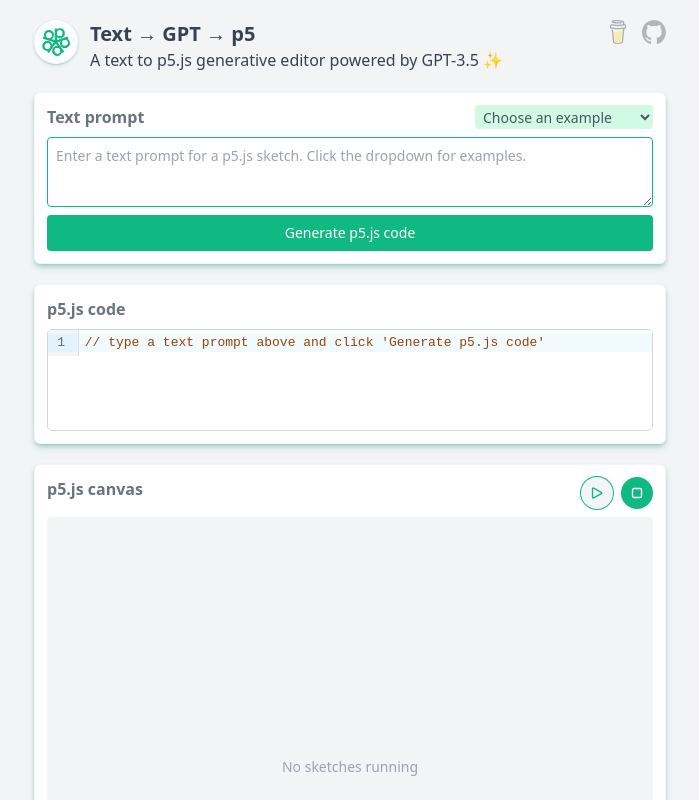
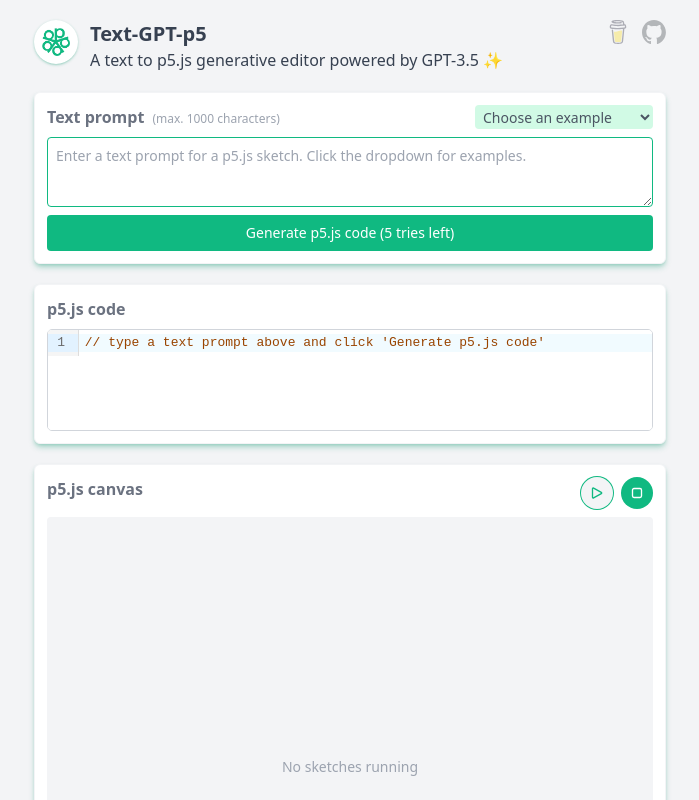
Before and after one commit to mattelim/text-gpt-p5-app, a Next.js app: page / in a window 1280 px wide. Shown: the top 800 px of the page, without its empty margins (290-989 px from the left). Built offline with nearby package versions, Linux system fonts and the light colour scheme.

Commit message:
Added character and client-side limits

```diff
--- a/pages/components/TextInput.js
+++ b/pages/components/TextInput.js
@@ -1,13 +1,18 @@
-export default function TextInput({textInput, onChange, onSubmit, waiting, selectVal, selectChange, egArray}) {
+export default function TextInput({textInput, onChange, onSubmit, waiting, selectVal, selectChange, egArray, freeGen, charCount}) {
     return (
       <div className="rounded-md border border-gray-100 shadow-md shadow-emerald-600/30 bg-white p-3">
-        <div className="flex justify-between">
-          <h3 className="font-semibold text-gray-500 mb-2">Text prompt</h3>
+        <div className="flex justify-between xs:mb-2">
+          <h3 className="font-semibold text-gray-500">
+            Text prompt
+            {charCount > 0 ?
+            <span className="text-xs font-normal text-gray-400 ml-2 hidden xs:inline">({charCount}/1000 characters)</span>
+            : <span className="text-xs font-normal text-gray-400 ml-2 hidden xs:inline">(max. 1000 characters)</span> }
+          </h3>
           <select
             name="examples"
             id="eg-select"
             value={selectVal}
-            className="bg-emerald-100 mb-2 rounded text-sm px-1 text-gray-600"
+            className="bg-emerald-100 rounded text-sm px-1 text-gray-600"
             onChange={selectChange}
             >
               <option value="">Choose an example</option>
@@ -17,6 +22,9 @@
               )}
           </select>
         </div>
+        {charCount > 0 ?
+            <p className="text-xs font-normal text-gray-400 mb-2 xs:hidden">({charCount}/1000 characters)</p>
+            : <p className="text-xs font-normal text-gray-400 mb-2 xs:hidden">(max. 1000 characters)</p> }
         <form onSubmit={onSubmit} className="w-full">
           <textarea key="textarea-01" className="block min-h-[50px] xs:min-h-[70px] border-[1.5px] border-emerald-500 p-2 rounded w-full mb-2 text-sm
           disabled:border-gray-300 disabled:text-gray-600 disabled:bg-gray-100"
@@ -27,12 +35,23 @@
             onChange={onChange}
             disabled={waiting}
           />
-          { waiting ?
-          <button className="bg-gray-300 p-2 rounded w-full text-white text-sm" type="submit" disabled>
+          { freeGen < 1 ?
+            <button className="bg-gray-300 p-2 rounded w-full text-white text-sm px-3" type="submit" disabled>
+              0 tries left. Come back tomorrow!
+            </button>
+          :
+          charCount > 1000 ?
+            <button className="bg-gray-300 p-2 rounded w-full text-white text-sm px-3" type="submit" disabled>
+              Exceeded character limit, please delete some text.
+            </button>
+          :
+          waiting ?
+          <button className="bg-gray-300 p-2 rounded w-full text-white text-sm px-3" type="submit" disabled>
             <img src="loading.png" alt="loading icon" className="animate-spin w-4 h-4 mr-2 inline" />
             Generating p5.js code...
           </button>
-          : <button className="bg-emerald-500 p-2 rounded w-full text-white text-sm cursor-pointer" type="submit">Generate p5.js code</button> }
+          :
+          <button className="bg-emerald-500 p-2 rounded w-full text-white text-sm px-3 cursor-pointer" type="submit">Generate p5.js code ({freeGen} tries left)</button> }
 
         </form>
       </div>
--- a/pages/index.js
+++ b/pages/index.js
@@ -1,3 +1,5 @@
+'use client';
+
 import Head from "next/head";
 import { useState, useCallback, useEffect } from "react";
 import TextInput from "./components/TextInput";
@@ -11,6 +13,60 @@
   const [sandboxRunning, setSandboxRunning] = useState(false);
   const [logMsg, setlogMsg] = useState("");
   const [selVal, setSelVal] = useState("");
+  const [freeGen, setFreeGen] = useState(null);
+  const [charCount, setCharCount] = useState(0);
+
+  const MAX_FREE_ARTICLES = 5;
+
+  useEffect(() => {
+      // Retrieve the last access date and reset the free article count if necessary
+      const lastAccessDate = localStorage.getItem('lastAccessDate');
+      const today = new Date().toLocaleDateString();
+      if (lastAccessDate !== today) {
+        localStorage.setItem('lastAccessDate', today);
+        localStorage.setItem('freeGen', '5');
+        setFreeGen(5);
+      } else {
+        // Retrieve the free article count from local storage
+        const count = parseInt(localStorage.getItem('freeGen'));
+        if (!isNaN(count)) {
+          setFreeGen(count);
+        }
+      }
+  }, []);
+
+  function handleGenClick() {
+    // if (freeGen >= MAX_FREE_ARTICLES) {
+    //   // Redirect the user to the login page or subscription page
+    //   window.location.href = '/login';
+    // } else {
+      // Increment the free article count and save it to local storage
+      localStorage.setItem('freeGen', `${freeGen - 1}`);
+      setFreeGen(freeGen - 1);
+      // Show the article content
+    // }
+  }
+
+  // useEffect(() => {
+  //   const freeGen = JSON.parse(localStorage.getItem('freeGen'));
+  //   setFreeGen(freeGen || 5);
+  // }, []);
+
+  // if (typeof window !== 'undefined') {
+  //   console.log('we are running on the client')
+  //   const saved = localStorage.getItem("name");
+  //   const initialValue = JSON.parse(saved);
+  //   setFreeGen(initialValue || 0);
+  //   // return initialValue || "";
+  // } else {
+  //   console.log('we are running on the server');
+  // }
+  // const [freeGen, setFreeGen] = useState(() => {
+  //   // getting stored value
+  //   const saved = localStorage.getItem("name");
+  //   const initialValue = JSON.parse(saved);
+  //   return initialValue || "";
+  // });
 
   const egArray = [
     {
@@ -475,6 +531,7 @@
   function textInputChange(event) {
     event.preventDefault();
     setTextInput(event.target.value);
+    setCharCount(event.target.value.length);
   }
 
   async function textInputSubmit(event) {
@@ -500,6 +557,7 @@
       setResult(data.code);
       setSandboxRunning(true);
       setWaiting(false);
+      handleGenClick();
     } catch(error) {
       console.error(error);
       alert(error.message);
@@ -538,10 +596,60 @@
     }
   }
 
+// const maxFreeGens = 5;
+
+// // Check if the user is logged in
+// if (userLoggedIn) {
+//   // Allow unlimited access to articles
+// } else {
+//   // Retrieve the last access date and reset the free article count if necessary
+//   const lastAccessDate = localStorage.getItem('lastAccessDate');
+//   const today = new Date().toLocaleDateString();
+//   if (lastAccessDate !== today) {
+//     localStorage.setItem('lastAccessDate', today);
+//     localStorage.setItem('freeGenCount', 0);
+//   }
+//   // Check if the user has exceeded the maximum number of free articles
+//   const freeGenCount = localStorage.getItem('freeGenCount');
+//   if (freeGenCount && parseInt(freeGenCount) >= maxFreeGens) {
+//     // Redirect the user to the login page or subscription page
+//     window.location.href = '/login';
+//   } else {
+//     // Increment the free article count and save it to local storage
+//     localStorage.setItem('freeGenCount', freeGenCount ? parseInt(freeGenCount) + 1 : 1);
+//     // Allow access to the article
+//   }
+// }
+
+// const maxFreeGens = 5;
+
+// // Check if the user is logged in
+// if (userLoggedIn) {
+//   // Allow unlimited access to articles
+// } else {
+//   // Retrieve the last access date and reset the free article count if necessary
+//   const lastAccessDate = localStorage.getItem('lastAccessDate');
+//   const today = new Date().toLocaleDateString();
+//   if (lastAccessDate !== today) {
+//     localStorage.setItem('lastAccessDate', today);
+//     localStorage.setItem('freeGenCount', 0);
+//   }
+//   // Check if the user has exceeded the maximum number of free articles
+//   const freeGenCount = localStorage.getItem('freeGenCount');
+//   if (freeGenCount && parseInt(freeGenCount) >= maxFreeGens) {
+//     // Redirect the user to the login page or subscription page
+//     window.location.href = '/login';
+//   } else {
+//     // Increment the free article count and save it to local storage
+//     localStorage.setItem('freeGenCount', freeGenCount ? parseInt(freeGenCount) + 1 : 1);
+//     // Allow access to the article
+//   }
+// }
+
   return (
     <>
       <Head>
-        <title>Text → GPT → p5</title>
+        <title>Text-GPT-p5</title>
         <meta name="description" content="Turn text into p5.js code using GPT and display it" />
         <link rel="icon" href="/gpt-p5.svg" />
       </Head>
@@ -551,7 +659,7 @@
             <img src="gpt-p5-emerald.png" alt="logo" className="h-11 w-11 p-2 bg-white rounded-full shadow shadow-emerald-600/30 overflow-visible"/>
           <div className="text-gray-700">
             <h1 className="font-semibold text-xl ">
-              Text → GPT → p5
+              Text-GPT-p5
             </h1>
             <p>A text to p5.js generative editor powered by GPT-3.5 ✨</p>
           </div>
@@ -561,7 +669,7 @@
             <a href="https://www.buymeacoffee.com/mattelim" target="_blank"><img src="bmc-logo.svg" alt="buy me a coffee" className="w-8 aspect-square opacity-30 hover:opacity-100 xs:w-6"/></a>
           </div>
         </header>
-        <TextInput key="textinput-01" textInput={textInput} onChange={textInputChange} onSubmit={textInputSubmit} waiting={waiting} selectVal={selVal} selectChange={textSelectChange} egArray={egArray}/>
+        <TextInput key="textinput-01" textInput={textInput} onChange={textInputChange} onSubmit={textInputSubmit} waiting={waiting} selectVal={selVal} selectChange={textSelectChange} egArray={egArray} freeGen={freeGen} charCount={charCount}/>
         <Editor key="editor-01" result={result} onChange={editorChange} waiting={waiting}/>
         <RunContainer key="runcont-01" sandboxRunning={sandboxRunning} clickPlay={runClickPlay} clickStop={runClickStop} result={result} logMsg={logMsg} waiting={waiting}/>
         <p className="text-gray-400 text-sm text-center mt-3">Made by <a href="https://mattelim.com" target="_blank" className="underline">Matte Lim</a></p>
```
